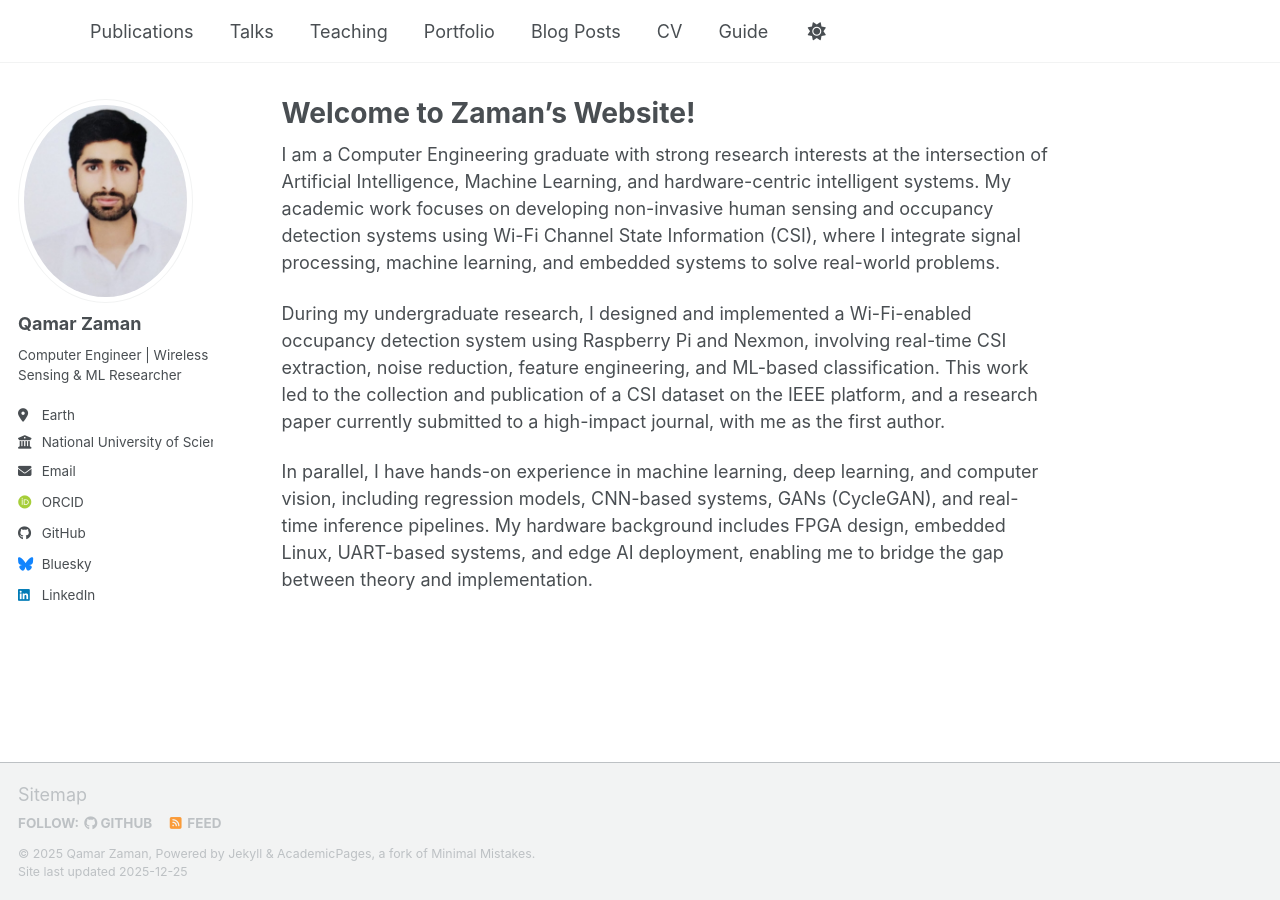
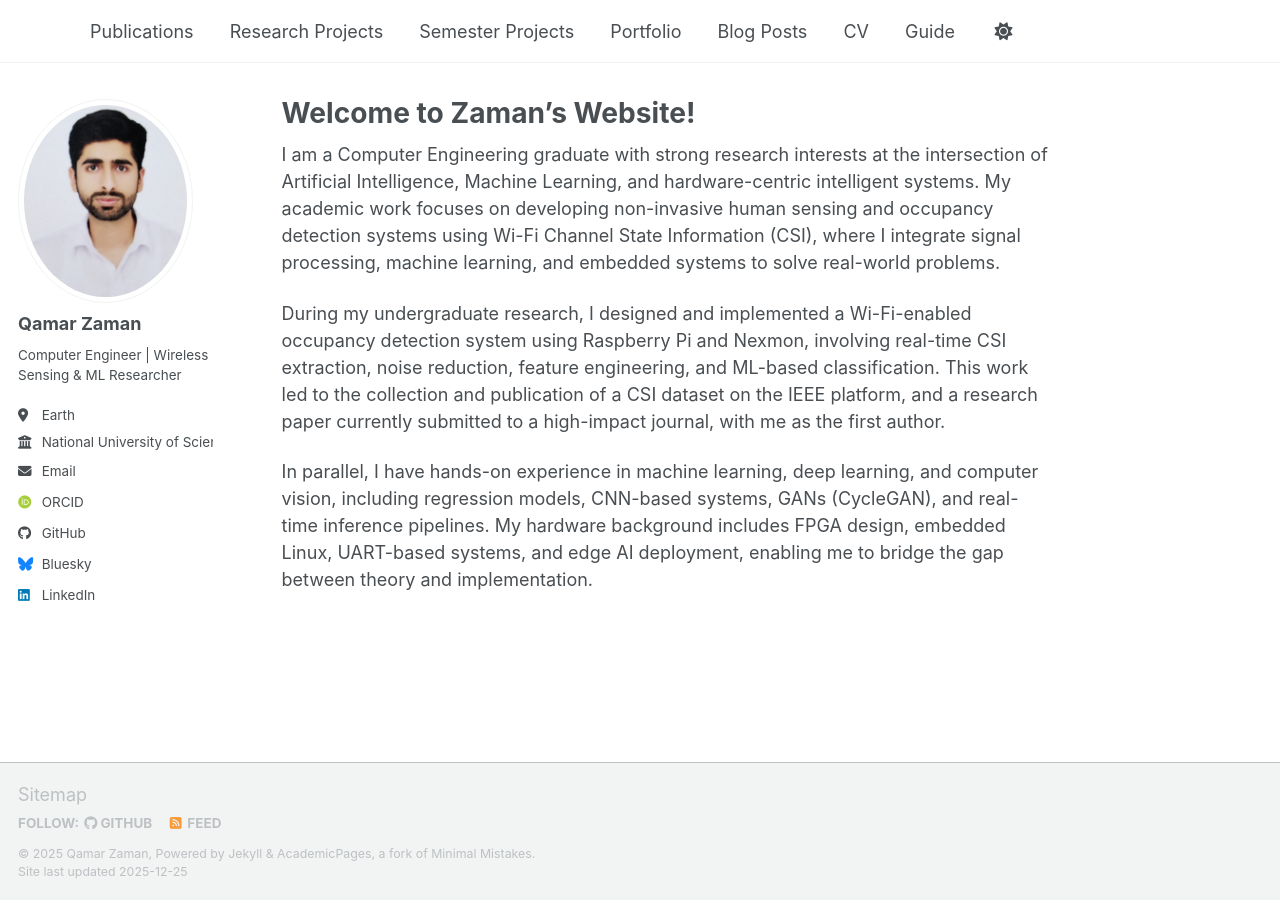
Before and after one commit to qzaman243/qzaman243.github.io, a Jekyll site: the page built from _pages/about.md, in a window 1280 px wide. Built offline with Jekyll 4.4.1, drawn with Linux system fonts in a browser that asks for light colours; some web fonts are replaced; a script bundle is joined from its source files by our own code; library files that are not in the unit come from our copies.

Commit message:
Update navigation links for projects and talks

```diff
--- a/_data/navigation.yml
+++ b/_data/navigation.yml
@@ -11,10 +11,10 @@ main:
   - title: "Publications"
     url: /publications/
 
-  - title: "Talks"
+  - title: "Research Projects"
     url: /talks/
 
-  - title: "Teaching"
+  - title: "Semester Projects"
     url: /teaching/
 
   - title: "Portfolio"
```
